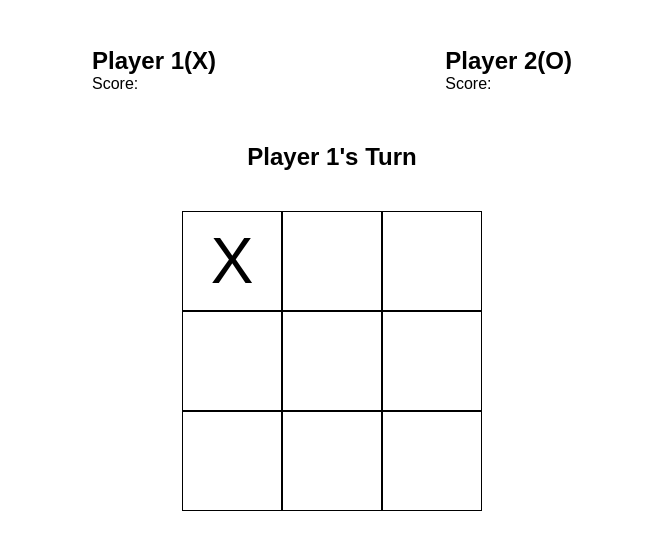
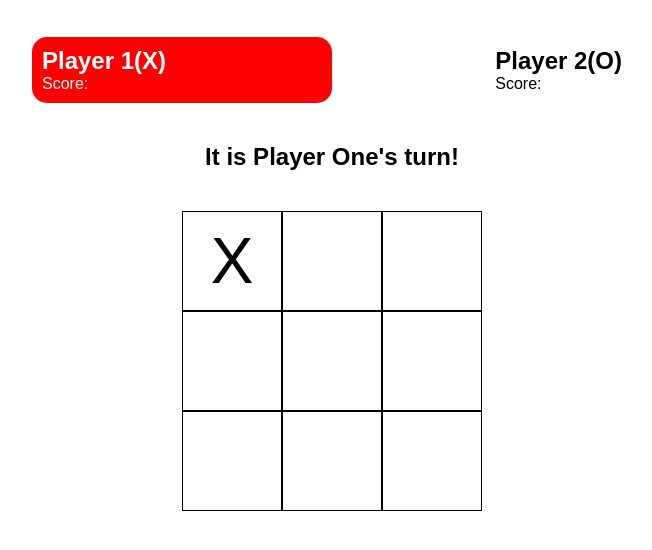
Before and after one commit to LapizJusoh/javascript-tic-tac-toe, a plain HTML site: page index.html in a window 1280 px wide. Both pictures are taken after a click on the element 540 px from the left and 351 px from the top of the page. Shown: the part 90-640 px from the top of the page, without its empty margins (308-960 px from the left). Drawn offline with Linux system fonts and the light colour scheme.

Commit message:
Update turn order display

```diff
--- a/css/styles.css
+++ b/css/styles.css
@@ -16,13 +16,19 @@
 
 .player-table {
   display: flex;
-  justify-content: space-between;
-  width: 500px;
+  justify-content: center;
 }
 
 #player1-hud, #player2-hud {
+  display: flex;
   padding: 10px;
   border-radius: 15px;
+  width: 300px;
+  color: black;
+}
+
+#player2-hud {
+  justify-content: end;
 }
 
 #game-board {
--- a/index.html
+++ b/index.html
@@ -12,16 +12,20 @@
     <h1>Tic-Tac-Toe</h1>
     <div class="player-table">
       <div id="player1-hud">
-        <h2>Player 1(X)</h2>
-        <p>Score: </p> <div id="player1-score"></div>
+        <div>
+          <h2>Player 1(X)</h2>
+          <p>Score: <div id="player1-score"></div></p>
+        </div>
       </div>
       <div id="player2-hud">
-        <h2>Player 2(O)</h2>
-        <p>Score: </p> <div id="player2-score"></div>
+        <div>
+          <h2>Player 2(O)</h2>
+          <p>Score: <div id="player2-score"></div></p>
+        </div>
       </div>
     </div>
 
-    <h2>Player 1's Turn</h2>
+    <h2 id="player-turn-text"></h2>
     <div id="game-board">
     </div>
   </div>
--- a/js/app.js
+++ b/js/app.js
@@ -5,6 +5,12 @@
 */
 
 const gameBoard = [];
+const playerOne = createPlayer("One", 'X');
+const playerTwo = createPlayer("Two", 'O');
+
+let currentPlayer = playerOne;
+let roundEnd = false;
+let gameEnd = false;
 
 function createPlayer(name, marker) {
 
@@ -14,75 +20,81 @@ function createPlayer(name, marker) {
   return { name, marker, getScore, addScore }
 }
 
-const playerOne = createPlayer("One", 'X');
-const playerTwo = createPlayer("Two", 'O');
-
-let currentPlayer = playerOne;
-
 function checkMatchThree(player) {
 
   // check row
-  for (let i = 0; i < gameBoard.length; i+=3) {
-    if ( (gameBoard[i] == player.marker) && (gameBoard[i + 1] == player.marker ) && (gameBoard[i + 2] == player.marker
-    ) ) {
-      return playerWin(player);
+  for (let i = 0; i < gameBoard.length; i += 3) {
+    if ((gameBoard[i] == player.marker) && (gameBoard[i + 1] == player.marker) && (gameBoard[i + 2] == player.marker
+    )) {
+      return checkWin(player);
     }
   }
 
   // check column
   for (let i = 0; i < 3; i++) {
-    if ( (gameBoard[i] == player.marker) && (gameBoard[i + 3] == player.marker ) && (gameBoard[i + 6] ==
-    player.marker )) {
-      return playerWin(player);
+    if ((gameBoard[i] == player.marker) && (gameBoard[i + 3] == player.marker) && (gameBoard[i + 6] ==
+      player.marker)) {
+      return checkWin(player);
     }
   }
 
   // check diagonal
-  if ( ( (gameBoard[0] == player.marker) && (gameBoard[4] == player.marker) && (gameBoard[8] == player.marker) ) ||
-  ( (gameBoard[2] == player.marker) && (gameBoard[4] == player.marker) && (gameBoard[6] == player.marker) )
+  if (((gameBoard[0] == player.marker) && (gameBoard[4] == player.marker) && (gameBoard[8] == player.marker)) ||
+    ((gameBoard[2] == player.marker) && (gameBoard[4] == player.marker) && (gameBoard[6] == player.marker))
   ) {
-    return playerWin(player);
+    return checkWin(player);
   }
 
   return false;
 }
 
+
 function checkWin(player) {
-  console.log ( checkMatchThree(player) );
+  player.addScore();
+  alert(`Player ${player.name} wins!`);
+  roundEnd = true;
 }
 
-function playerWin(player) {
-  player.addScore();
-  return `Player ${player.name} wins!`
+function clickGrid(index) {
+
+  if ( (gameBoard[index] == '') && ( !roundEnd ) ) {
+
+    this.innerHTML = currentPlayer.marker;
+    this.style.cursor = 'default';
+    gameBoard[index] = currentPlayer.marker;
+
+    checkMatchThree(currentPlayer);
+    if (gameBoard.every((grid) => grid !== '')) {
+      return console.log('All grids are filled- Match end!');
+    }
+
+    if (!roundEnd) {
+      currentPlayer = (currentPlayer == playerOne ? playerTwo : playerOne);
+      turnOrderText.innerHTML = `It is Player ${currentPlayer.name}'s turn!`
+    }
+  }
 }
 
 function createGameBoard() {
-  for(let i = 0; i < 9; i++) {
+
+  const turnOrderText = document.querySelector('#player-turn-text');
+
+  document.querySelector('#player1-hud').setAttribute("style","color:white;background-color:red");
+  document.querySelector('#player2-hud').setAttribute("style","color:black;background-color:white");
+  turnOrderText.innerHTML = `It is Player ${currentPlayer.name}'s turn!`
+
+  for (let i = 0; i < 9; i++) {
     const gameBoardArea = document.querySelector('#game-board');
     const div = document.createElement('div');
-    div.setAttribute("class","grid");
-    div.addEventListener("click", (e) =>  {
-
-      if (gameBoard[i] == '') {
-
-        div.innerHTML = currentPlayer.marker;
-        div.style.cursor = 'default';
-        gameBoard[i] = currentPlayer.marker;
-
-        if ( gameBoard.every((grid) => grid!=='')) {
-          return console.log('All grids are filled- Match end!');
-        }
-
-        currentPlayer = (currentPlayer == playerOne ? playerTwo : playerOne);
-      }
-
-    });
-
+    div.setAttribute("class", "grid");
+    div.addEventListener("click", clickGrid.bind(div, i));
     gameBoardArea.appendChild(div);
-
     gameBoard.push('');
-
   }
 }
 
 createGameBoard();
+
+const test = () => {
+
+}
```
